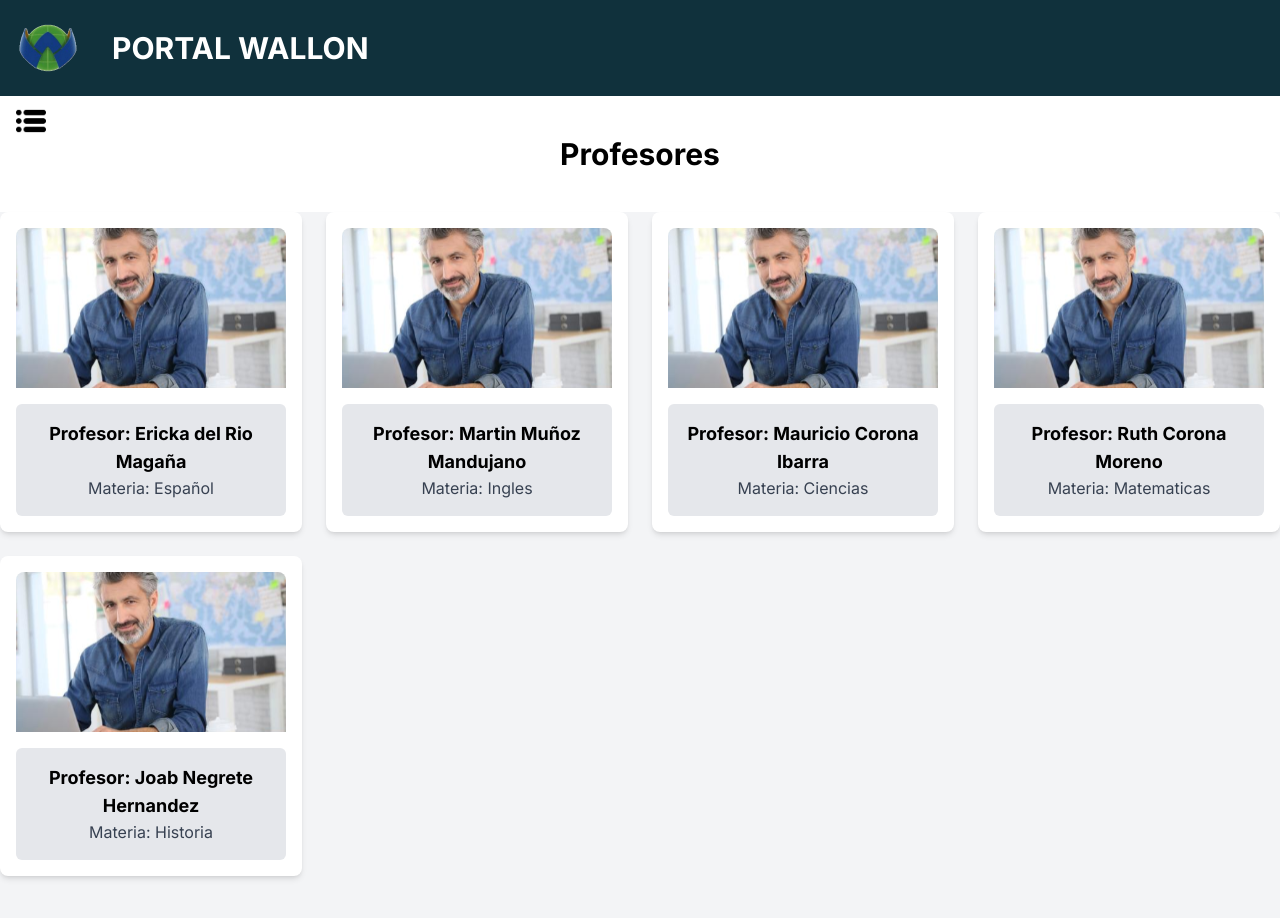
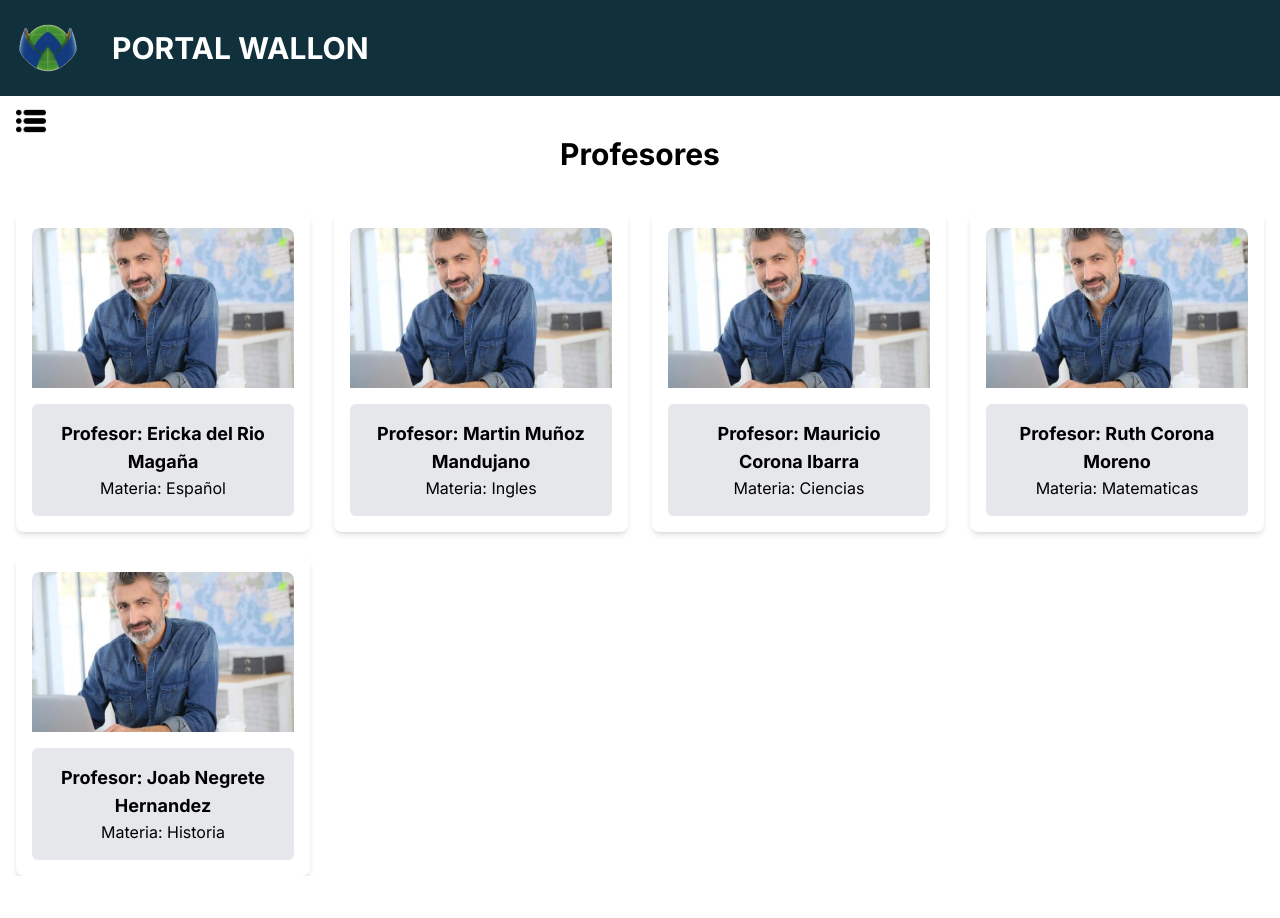
Before and after one commit to Carpius23/WallonSchool, a Next.js app: page /screens/Maestros in a window 1280 px wide. Shown: the top 918 px of the page. After the commit the page ends 876 px from the top, so only its background shows below. Built offline with nearby package versions, Linux system fonts and the light colour scheme.

Commit message:
Se arreglo la pantalla de agendar maestro

```diff
--- a/src/app/screens/Maestros/page.tsx
+++ b/src/app/screens/Maestros/page.tsx
@@ -3,7 +3,6 @@ import React from 'react';
 import ProfesorCard from '@/components/atoms/teachers-card/page';
 import Header from '@/components/atoms/Header/page';
 import BurgerMenu from '@/components/atoms/burger/page';
-
 
 const App: React.FC = () => {
   const profesores = [
@@ -19,8 +18,9 @@ const App: React.FC = () => {
       <Header />
       <BurgerMenu />
 
-      <h1 className="text-3xl font-bold my-6  rounded-md p-4 text-center">Profesores</h1>
-      <div className="min-h-screen bg-gray-100 flex flex-col items-center">
+      <h1 className="text-3xl font-bold my-6 rounded-md p-4 text-center">Profesores</h1>
+      <div className="min-h-16 bg-white flex flex-col items-center">
+        <div className="max-w-7xl w-full mx-auto px-4">
           <div className="grid grid-cols-1 sm:grid-cols-2 md:grid-cols-3 lg:grid-cols-4 gap-6">
             {profesores.map((profesor, index) => (
               <ProfesorCard
@@ -31,6 +31,7 @@ const App: React.FC = () => {
             ))}
           </div>
         </div>
+      </div>
     </>
   );
 };
--- a/src/components/atoms/teachers-card/page.tsx
+++ b/src/components/atoms/teachers-card/page.tsx
@@ -20,12 +20,16 @@ const ProfesorCard: React.FC<ProfesorCardProps> = ({ nombre, materia }) => {
       onClick={handleClick}
     >
       {showInfo ? (
-        <div className="bg-blue-800 text-white p-4 rounded-md">
+        <div className="mb-8 bg-blue-800 text-white p-4 rounded-md">
           <ul className="text-left space-y-2">
             <li><strong>Salón:</strong> 2</li>
             <li><strong>Correo electrónico:</strong> ana.garcia@example.com</li>
             <li><strong>Número de teléfono:</strong> +1 (555) 123-4567</li>
           </ul>
+          <div className="textmt-4 p-4 bg-white rounded-md">
+            <p className="text-black font-bold text-lg">{nombre}</p>
+            <p className="text-black">{materia}</p>
+          </div>
         </div>
       ) : (
         <>
@@ -36,7 +40,7 @@ const ProfesorCard: React.FC<ProfesorCardProps> = ({ nombre, materia }) => {
           />
           <div className="mt-4 p-4 bg-gray-200 rounded-md">
             <p className="font-bold text-lg">{nombre}</p>
-            <p className="text-gray-700">{materia}</p>
+            <p className="text-black">{materia}</p>
           </div>
         </>
       )}
```
